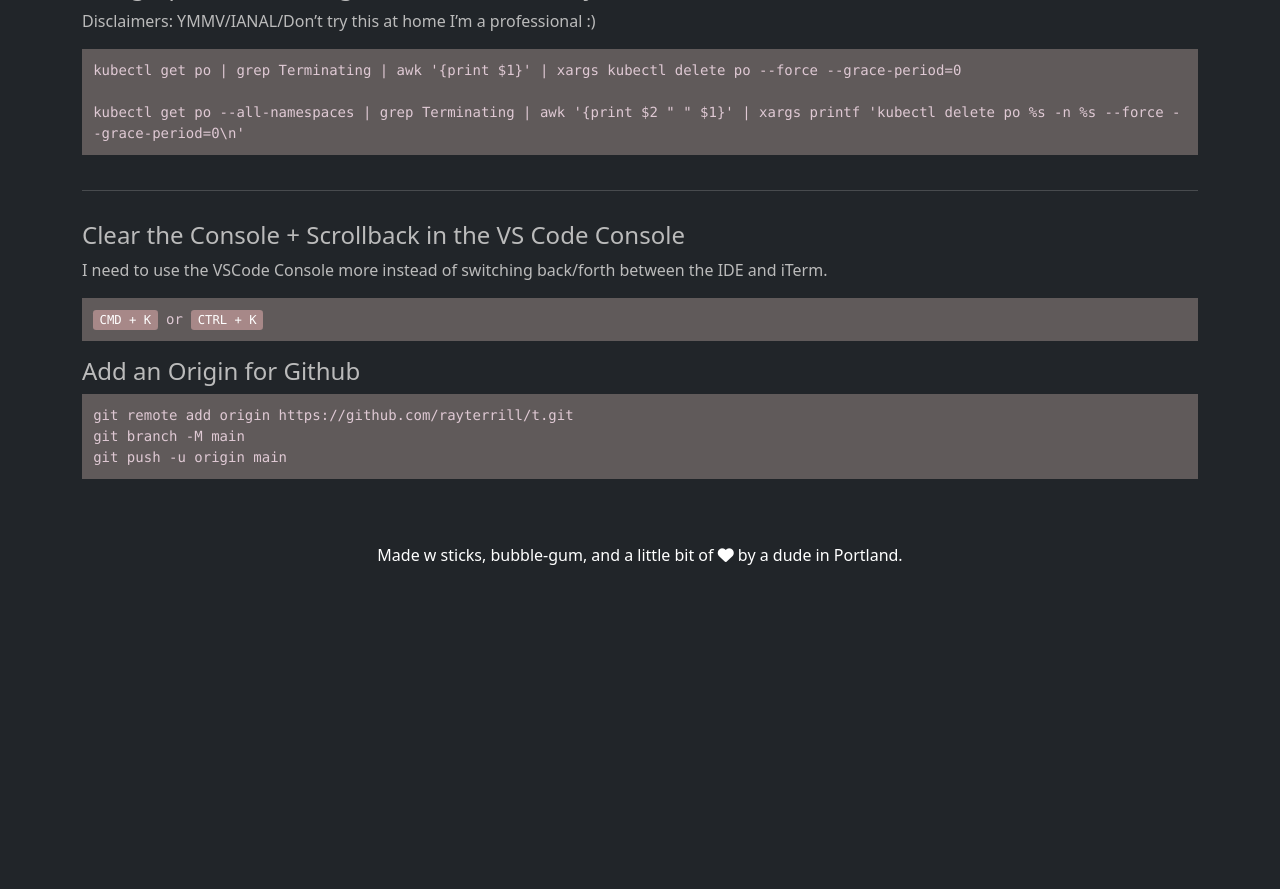
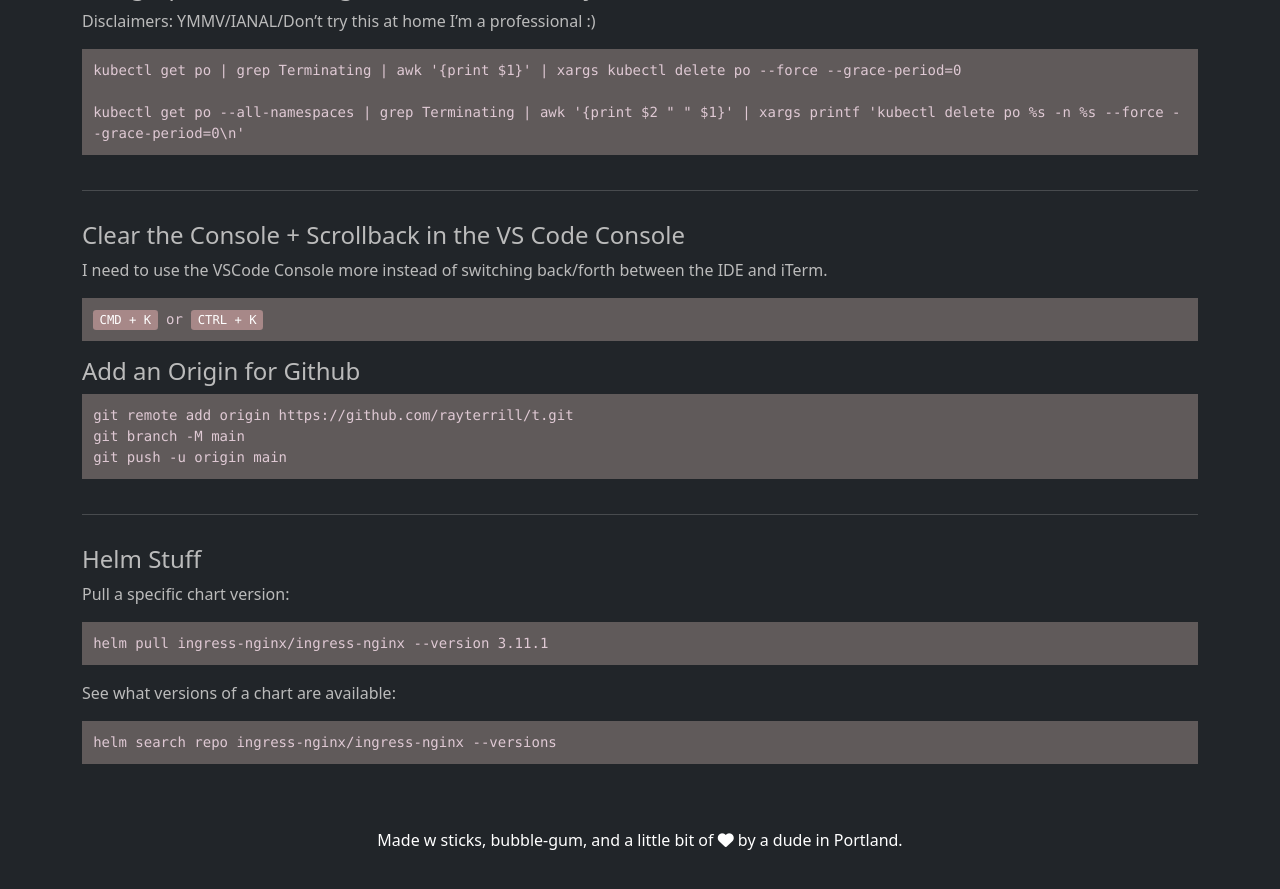
Before and after one commit to rayterrill/tacticalnerdery.com.old, a Jekyll site: the page built from snippets.md, in a window 1280 px wide and 900 px high, scrolled down 774 px. Shown: the top 889 px of the window. Built offline with Jekyll 4.4.1, drawn with Linux system fonts in a browser that asks for light colours; nearby versions of some CDN libraries; before the commit the page ends 1389 px from its top, so only the background shows below that.

Commit message:
Update snippets.md

```diff
--- a/snippets.md
+++ b/snippets.md
@@ -43,3 +43,13 @@ git remote add origin https://github.com/rayterrill/t.git
 git branch -M main
 git push -u origin main
 </pre>
+<hr />
+#### Helm Stuff
+Pull a specific chart version:
+<pre class="code">
+helm pull ingress-nginx/ingress-nginx --version 3.11.1
+</pre>
+See what versions of a chart are available:
+<pre class="code">
+helm search repo ingress-nginx/ingress-nginx --versions
+</pre>
```
